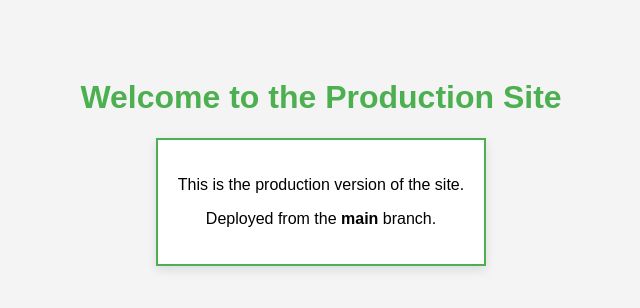
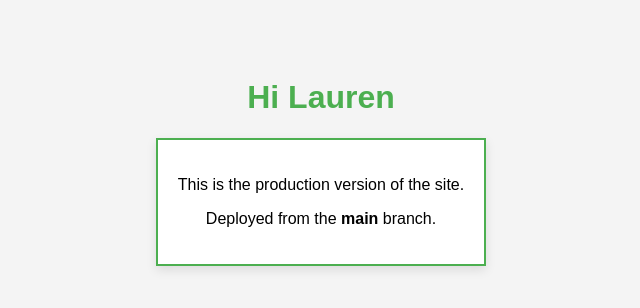
Before and after one commit to zidelen/Chess-Online, a plain HTML site: page index.html in a window 1280 px wide. Shown: the whole page, without its empty margins (319-959 px from the left). Drawn offline with Linux system fonts and the light colour scheme.

Commit message:
Update index.html

```diff
--- a/index.html
+++ b/index.html
@@ -24,7 +24,7 @@
     </style>
 </head>
 <body>
-    <h1>Welcome to the Production Site</h1>
+    <h1>Hi Lauren</h1>
     <div class="content">
         <p>This is the production version of the site.</p>
         <p>Deployed from the <strong>main</strong> branch.</p>
```
